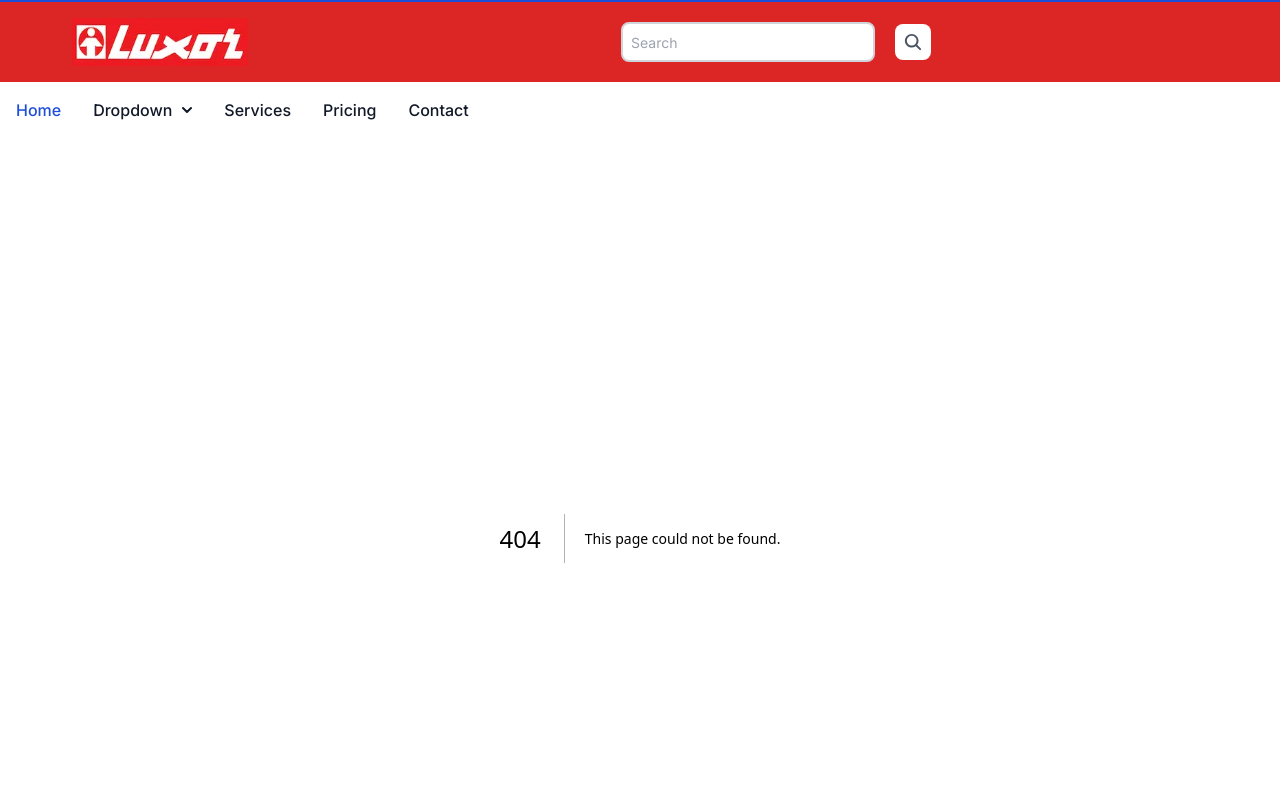
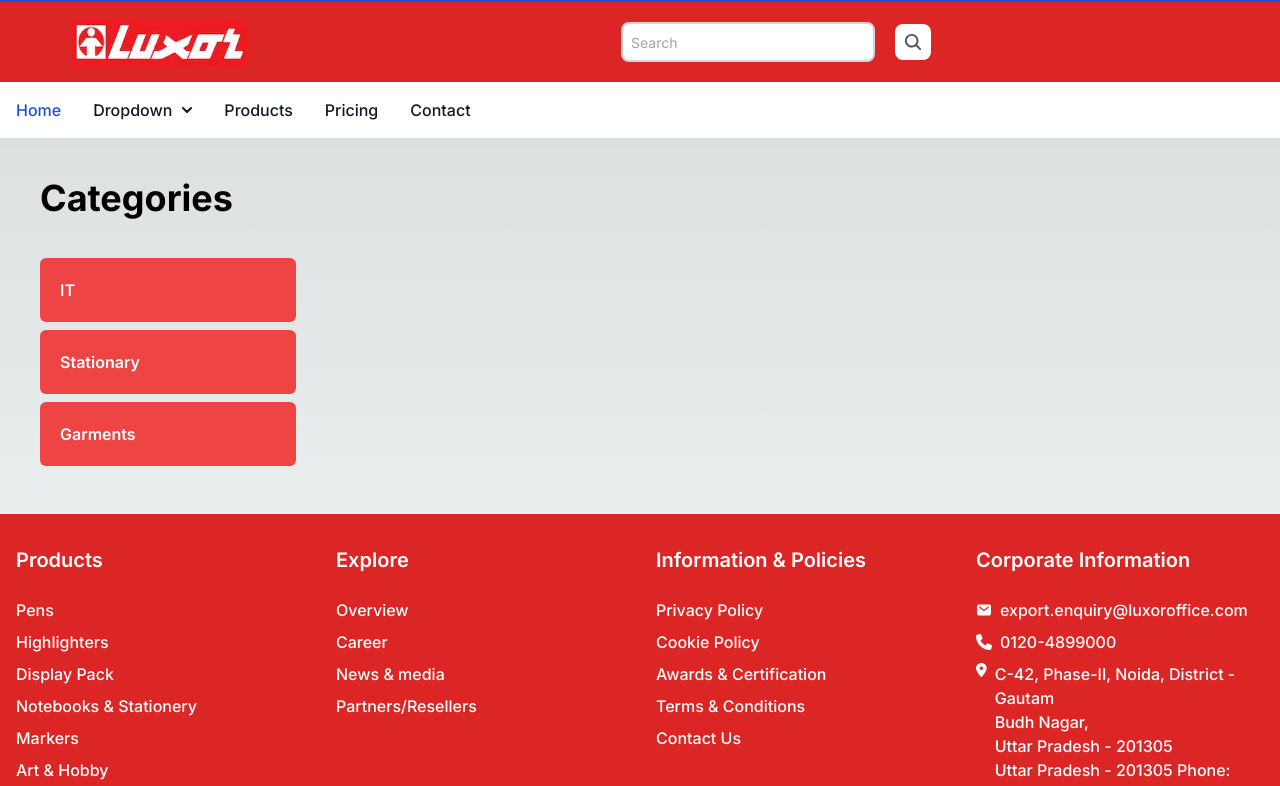
Before and after one commit to getch-hasan/luxor, a Next.js app: page /products in a window 1280 px wide. Before the commit this address had no page. Shown: the top 786 px of the page. Built offline with nearby package versions, Linux system fonts and the light colour scheme.

Commit message:
feat:products

```diff
--- /dev/null
+++ b/src/app/products/confectionary/page.jsx
@@ -0,0 +1,12 @@
+import React from 'react';
+import Products from '../page';
+
+const Confectionary = () => {
+    return (
+        <Products> <div>
+            <h1>Confectionary</h1>
+        </div></Products>
+    );
+};
+
+export default Confectionary;
--- /dev/null
+++ b/src/app/products/garments/page.jsx
@@ -0,0 +1,14 @@
+import React from 'react';
+import Products from '../page';
+
+const Garments = () => {
+    return (
+        <Products>
+            <div className='grid justify-center items-center h-full'>
+                <h1 className='text-9xl font-bold text-red-500 text-center'>Coming soon</h1>
+            </div>
+        </Products>
+    );
+};
+
+export default Garments;
--- /dev/null
+++ b/src/app/products/it/page.jsx
@@ -0,0 +1,29 @@
+import React from 'react';
+import Products from '../page';
+import Projects from './Project';
+
+const Its = () => {
+    const data = [
+        { _id: 1, name: "Mobile App", image: "/image/image.png" },
+        { _id: 2, name: "Ecommerce Solutions", image: "/image/ecommerce.jpeg" },
+        { _id: 3, name: "Inforamtive Website", image: "/image/ecommerce.jpeg" },
+        { _id: 4, name: "IOS app development", image: "/image/image.png" },
+        { _id: 5, name: "Ecommerce Solutions", image: "/image/ecommerce.jpeg" },
+        { _id: 6, name: "Daynamic Website", image: "/image/image.png" }
+    ];
+    return (
+        <Products>
+
+            <div className='grid w-full justify-center'>
+                <div className='grid grid-cols-2 md:grid-cols-3 justify-start gap-10 m-12 '>
+                    {
+                        data.map(data => <Projects key={data._id} data={data}></Projects>)
+                    }
+                </div>
+            </div>
+
+        </Products>
+    );
+};
+
+export default Its;
--- /dev/null
+++ b/src/app/products/page.jsx
@@ -0,0 +1,42 @@
+'use client';
+import Link from 'next/link';
+import React from 'react';
+import { usePathname } from 'next/navigation';
+
+const Products = ({ children }) => {
+  const pathname = usePathname();
+  return (
+    <div className='flex flex-row  justify-between '>
+      <div className='px-10 '>
+        <h1 className='text-4xl font-bold py-10'>Categories</h1>
+        <div className='grid justify-start'>
+          <Link href="/products/it">
+            <div className={`p-5 mb-2 rounded-md w-64 font-semibold ${pathname.includes('it') ? 'bg-blue-500 text-white' : 'bg-red-500 text-white'}`}>
+              IT
+            </div>
+          </Link>
+        </div>
+        <div className='grid justify-start'>
+          <Link href="/products/confectionary">
+            <div className={`p-5 mb-2 rounded-md w-64 font-semibold ${pathname.includes('confectionary') ? 'bg-blue-500 text-white' : 'bg-red-500 text-white'}`}>
+              Stationary
+            </div>
+          </Link>
+        </div>
+        <div className='grid justify-start'>
+          <Link href="/products/garments">
+            <div className={`p-5 mb-2 rounded-md w-64 font-semibold ${pathname.includes('garments') ? 'bg-blue-500 text-white' : 'bg-red-500 text-white'}`}>
+              Garments
+            </div>
+          </Link>
+        </div>
+      </div>
+      <div>
+        {children}
+      </div>
+    </div>
+
+  );
+};
+
+export default Products;
--- a/src/components/nabvar/Nav.jsx
+++ b/src/components/nabvar/Nav.jsx
@@ -58,7 +58,7 @@
                                 </div>
                             </li>
                             <li>
-                                <a href="#" class="block py-2 px-3 text-gray-900 rounded hover:bg-gray-100 md:hover:bg-transparent md:border-0 md:hover:text-blue-700 md:p-0 dark:text-white md:dark:hover:text-blue-500 dark:hover:bg-gray-700 dark:hover:text-white md:dark:hover:bg-transparent">Services</a>
+                                <a href="/products/it" class="block py-2 px-3 text-gray-900 rounded hover:bg-gray-100 md:hover:bg-transparent md:border-0 md:hover:text-blue-700 md:p-0 dark:text-white md:dark:hover:text-blue-500 dark:hover:bg-gray-700 dark:hover:text-white md:dark:hover:bg-transparent">Products</a>
                             </li>
                             <li>
                                 <a href="#" class="block py-2 px-3 text-gray-900 rounded hover:bg-gray-100 md:hover:bg-transparent md:border-0 md:hover:text-blue-700 md:p-0 dark:text-white md:dark:hover:text-blue-500 dark:hover:bg-gray-700 dark:hover:text-white md:dark:hover:bg-transparent">Pricing</a>
```
Also changed, not shown: src/app/products/it/Project.jsx (added, +25 -0 lines), public/image/Image.png (added), public/image/ecommerce.jpeg (added).
